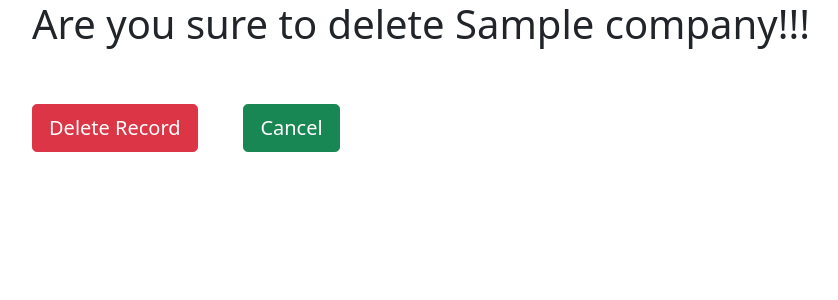
After one commit to sklearn21/django_40_cbvproject_3, a Django app: page /delete/1/ in a window 1280 px wide. The commit adds this page. Shown: the top 300 px of the page, without its empty margins (50-888 px from the left). Run offline with Django 3.2, Linux system fonts and the light colour scheme; tables that the repository leaves empty hold one stand-in row (values such as "Sample post").

Commit message:
Complete.

```diff
--- a/django_40_cbvproject_3/urls.py
+++ b/django_40_cbvproject_3/urls.py
@@ -19,9 +19,10 @@ from testapp import views
 
 urlpatterns = [
     path('admin/', admin.site.urls),
-    path('', views.CompanyListView.as_view()),
+    path('', views.CompanyListView.as_view(), name='companies'),
     path('<int:pk>/', views.CompanyDetailView.as_view(), name='detail'),
     path('create/', views.CompanyCreateView.as_view()),
-    path('update/<int:pk>', views.CompanyUpdateView.as_view())
+    path('update/<int:pk>/', views.CompanyUpdateView.as_view()),
+    path('delete/<int:pk>/', views.CompanyDeleteView.as_view())
 
 ]
--- /dev/null
+++ b/testapp/templates/testapp/company_confirm_delete.html
@@ -0,0 +1,9 @@
+{% extends 'testapp/base.html' %}
+    {%block body_block%}
+       <h1>Are you sure to delete {{company.name}}!!!</h1><br><br>
+        <form method="post">
+            {%csrf_token%}
+            <input type="submit" class ="btn btn-lg btn-danger" name="" value="Delete Record">&nbsp&nbsp&nbsp&nbsp&nbsp&nbsp&nbsp&nbsp&nbsp&nbsp
+            <a href="/{{company.id}}" class="btn btn-lg btn-success">Cancel</a>
+        </form>
+    {%endblock%}
--- a/testapp/templates/testapp/company_detail.html
+++ b/testapp/templates/testapp/company_detail.html
@@ -4,4 +4,7 @@
         <h2>Location: {{company.location}}</h2>
         <h2>CEO: {{company.ceo}}</h2>
         <a href="/update/{{company.id}}" class="btn btn-lg btn-warning">Update Company Information</a>
+        &nbsp&nbsp&nbsp&nbsp&nbsp&nbsp&nbsp&nbsp&nbsp&nbsp&nbsp&nbsp
+        <a href="/delete/{{company.id}}" class="btn btn-lg btn-danger">Delete Company Information</a>
+
     {%endblock%}
--- a/testapp/templates/testapp/company_list.html
+++ b/testapp/templates/testapp/company_list.html
@@ -4,4 +4,8 @@
         {%for company in company_list%}
             <h2><a href="/{{company.id}}">{{company.name}}</a> </h2>
         {%endfor%}
+        <hr>
+        <br>
+        <br>
+        <a href="/create" class="btn btn-lg btn-primary">Add New Company</a>
     {%endblock%}
--- a/testapp/views.py
+++ b/testapp/views.py
@@ -1,7 +1,7 @@
 from django.shortcuts import render
 from testapp.models import Company
 from django.views.generic import ListView, DetailView, CreateView, UpdateView, DeleteView
-
+from django.urls import reverse_lazy
 
 # Create your views here.
 
@@ -22,3 +22,8 @@ class CompanyCreateView(CreateView):
 class CompanyUpdateView(UpdateView):
     model=Company
     fields=('name','ceo')
+
+
+class CompanyDeleteView(DeleteView):
+    model = Company
+    success_url = reverse_lazy('companies')
```
